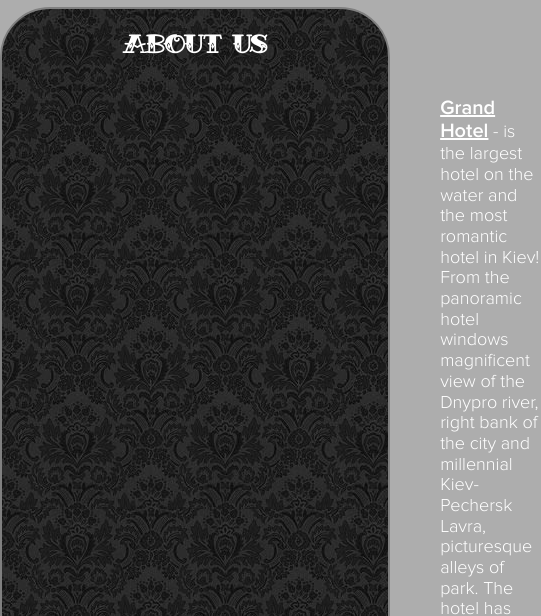
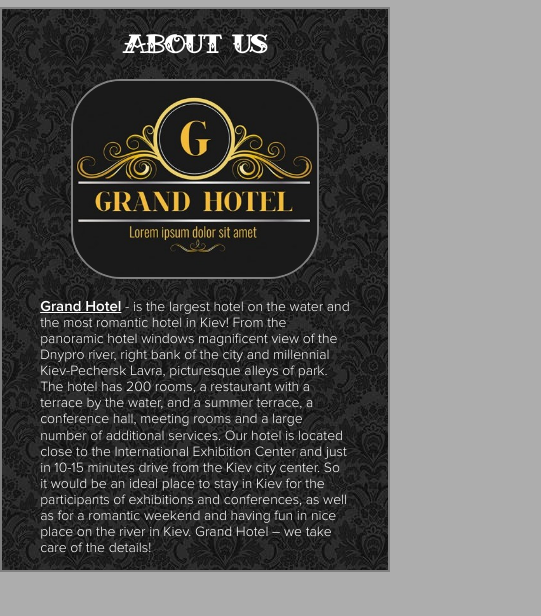
Before and after one commit to Denchepornyuk/project_hotel, a plain HTML site: page index.html in a window 390 px wide. Shown: the part 484-1100 px from the top of the page, 541 px wide, since content can reach past the window. After the commit the page ends 1056 px from the top, so only its background shows below. Drawn offline with Linux system fonts and the light colour scheme.

Commit message:
added adaptive for block about

```diff
--- a/sass/_about.sass
+++ b/sass/_about.sass
@@ -29,3 +29,50 @@
 		width: 400px
 		height: 300px
 		border: 2px solid gray
+
+@media (max-width: 1199px)
+	.about
+		&__description
+			width: 50%
+
+@media (max-width: 991px)
+	.about
+		&__description
+			font-size: 16px
+			width: 40%
+
+		&__description span
+			font-size: 18px
+
+@media (max-width: 768px)
+	.about
+		.wrap
+			border-radius: 0
+
+		&__description
+			width: 70%
+
+		&__logo img
+			width: 95%
+
+
+@media (max-width: 650px)
+	.about
+		&--content
+			flex-direction: column
+			justify-content: center
+			align-items: center
+
+		&__logo
+			text-align: center
+
+		&__logo img
+			width: 100%
+			max-height: 200px
+
+		&__description
+			width: 100%
+			font-size: 14px
+
+		&__description span
+			font-size: 15px
```
Also changed, not shown: css/style.css, 1 other file.
